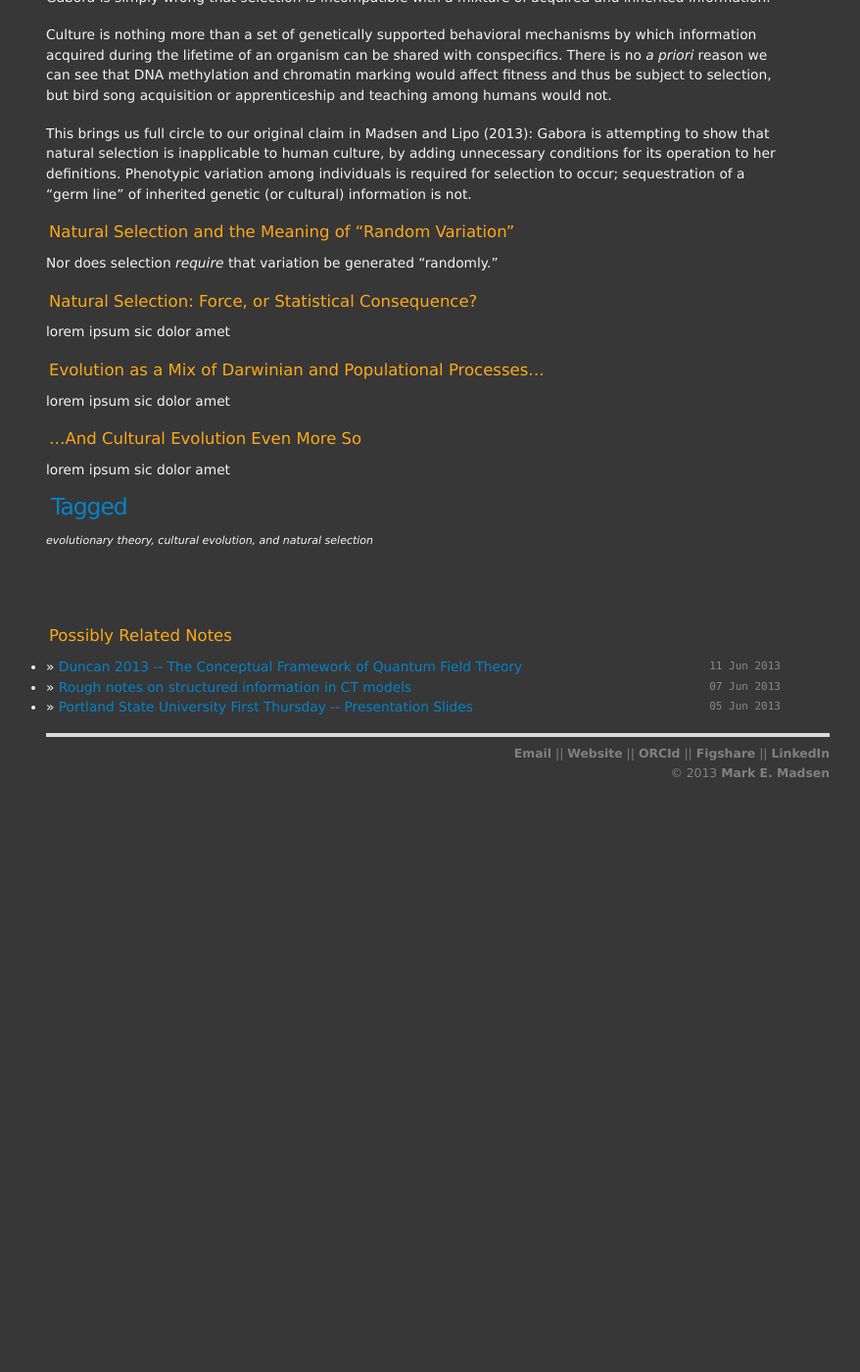
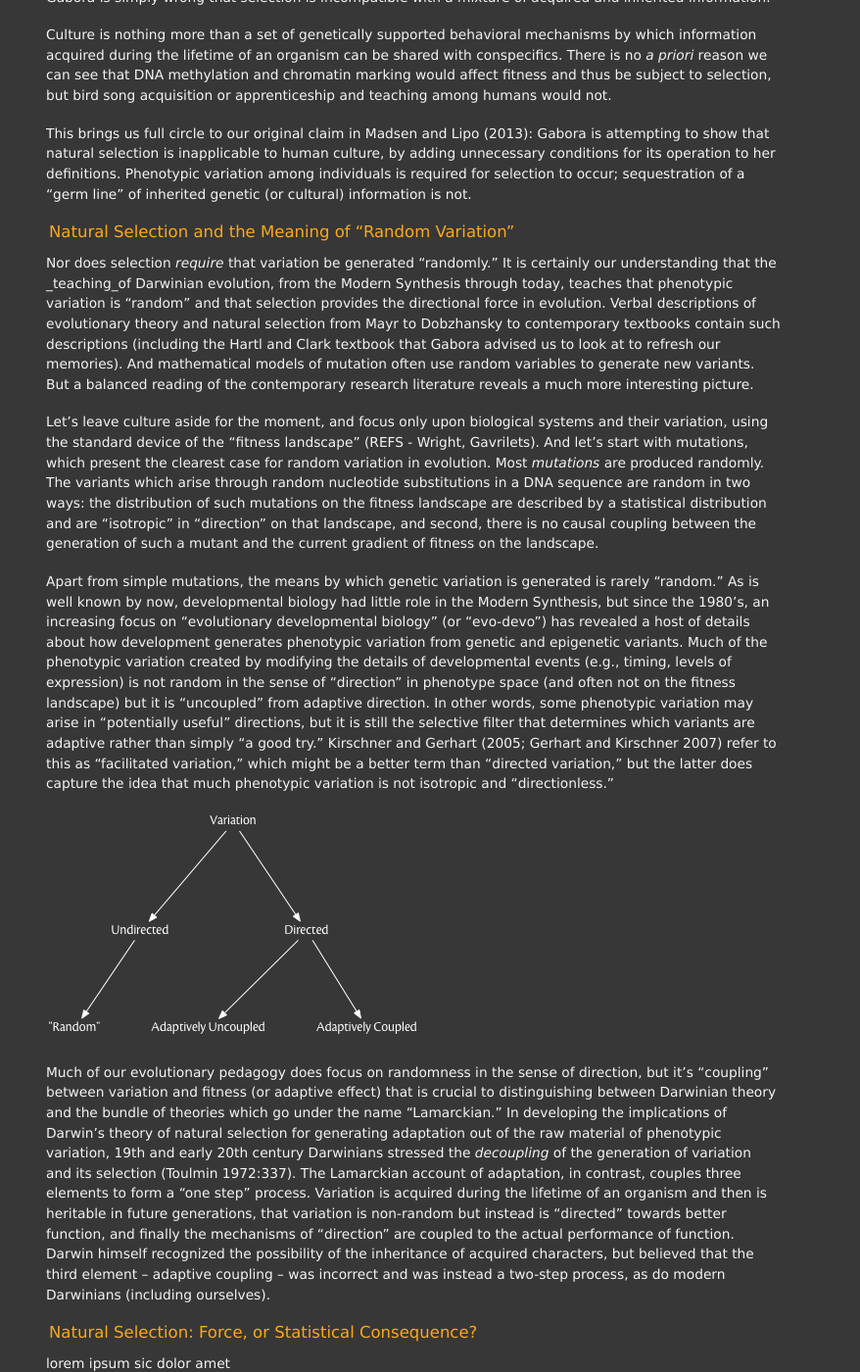
Before and after one commit to mmadsen/mmadsen.github.io, a Jekyll site: the page built from _posts/2013-06-13-gabora2013-response-notes.md, in a window 1280 px wide and 1400 px high, scrolled down 2710 px. Shown: the whole window at 98% size, without its empty margins (193-1071 px from the left). Built offline with Jekyll 4.4.1, drawn with Linux system fonts in a browser that asks for light colours; before the commit the page ends 3527 px from its top, so only the background shows below that.

Commit message:
Edits to Gabora post on phenotypic variation

```diff
--- a/_posts/2013-06-13-gabora2013-response-notes.md
+++ b/_posts/2013-06-13-gabora2013-response-notes.md
@@ -54,8 +54,15 @@ This brings us full circle to our original claim in Madsen and Lipo (2013):  Gab
 
 ### Natural Selection and the Meaning of "Random Variation" ###
 
-Nor does selection _require_ that variation be generated "randomly."
+Nor does selection _require_ that variation be generated "randomly."  It is certainly our understanding that the _teaching_of Darwinian evolution, from the Modern Synthesis through today, teaches that phenotypic variation is "random" and that selection provides the directional force in evolution.  Verbal descriptions of evolutionary theory and natural selection from Mayr to Dobzhansky to contemporary textbooks contain such descriptions (including the Hartl and Clark textbook that Gabora advised us to look at to refresh our memories).  And mathematical models of mutation often use random variables to generate new variants.  But a balanced reading of the contemporary research literature reveals a much more interesting picture.
 
+Let's leave culture aside for the moment, and focus only upon biological systems and their variation, using the standard device of the "fitness landscape" (REFS - Wright, Gavrilets).  And let's start with mutations, which present the clearest case for random variation in evolution.  Most _mutations_ are  produced randomly.  The  variants which arise through random nucleotide substitutions in a DNA sequence are random in two ways:  the  distribution of such mutations on the fitness landscape are  described by a statistical distribution and are "isotropic" in "direction" on that landscape, and second, there is no causal coupling between the generation of such a mutant and the current gradient of fitness on the landscape.
+
+Apart from simple mutations, the means by which genetic variation is generated is rarely "random."  As is well known by now, developmental biology had little role in the Modern Synthesis, but since the 1980's, an increasing focus on "evolutionary developmental biology" (or "evo-devo") has revealed a host of  details about how development generates phenotypic variation from genetic and epigenetic variants.  Much of the phenotypic variation created by modifying the details of developmental events (e.g., timing, levels of expression) is not random in the sense of "direction" in phenotype space (and often not on the fitness landscape) but it is "uncoupled" from adaptive direction.  In other words, some phenotypic variation may arise in "potentially useful" directions, but it is still the selective filter that determines which variants are adaptive rather than simply "a good try."  Kirschner and Gerhart (2005; Gerhart and Kirschner 2007) refer to this as "facilitated variation," which might be a better term than "directed variation," but the latter does capture the idea that much phenotypic variation is not isotropic and "directionless."
+
+![Classes of Variation](/images/variation-classes.png)
+
+Much of our evolutionary pedagogy does focus on randomness in the sense of direction, but it's "coupling" between variation and fitness (or adaptive effect) that is crucial to distinguishing between Darwinian theory and the bundle of theories which go under the name "Lamarckian."  In developing the implications of Darwin's theory of natural selection for generating adaptation out of the raw material of phenotypic variation, 19th and early 20th century Darwinians stressed the _decoupling_ of the generation of variation and its selection (Toulmin 1972:337).  The Lamarckian account of adaptation, in contrast, couples three elements to form a "one step" process.  Variation is acquired during the lifetime of an organism and then is heritable in future generations, that variation is non-random but instead is "directed" towards better function, and finally the mechanisms of "direction" are coupled to the actual performance of function.  Darwin himself recognized the possibility of the inheritance of acquired characters, but believed that the third element -- adaptive coupling -- was incorrect and was instead a two-step process, as do modern Darwinians (including ourselves).
 
 ### Natural Selection:  Force, or Statistical Consequence? ###
 
```
Also changed, not shown: images/variation-classes.png (added).
